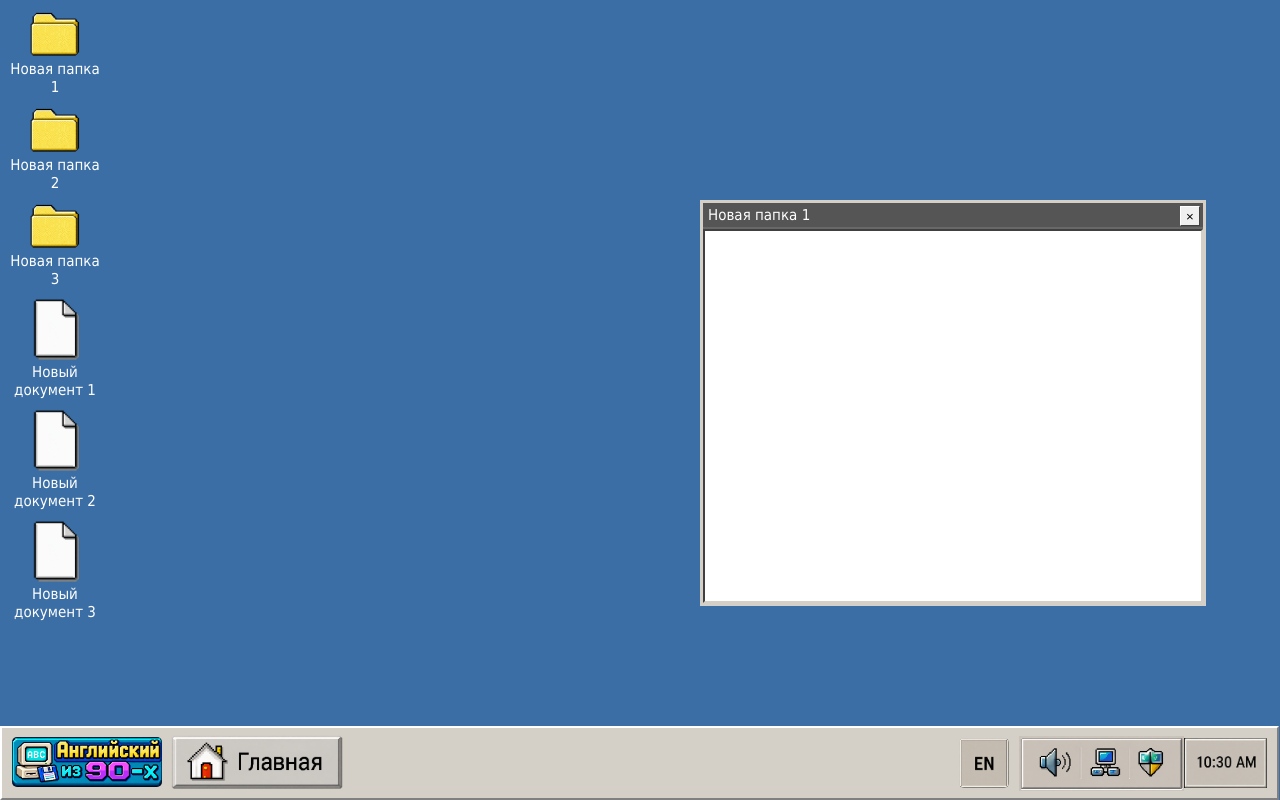
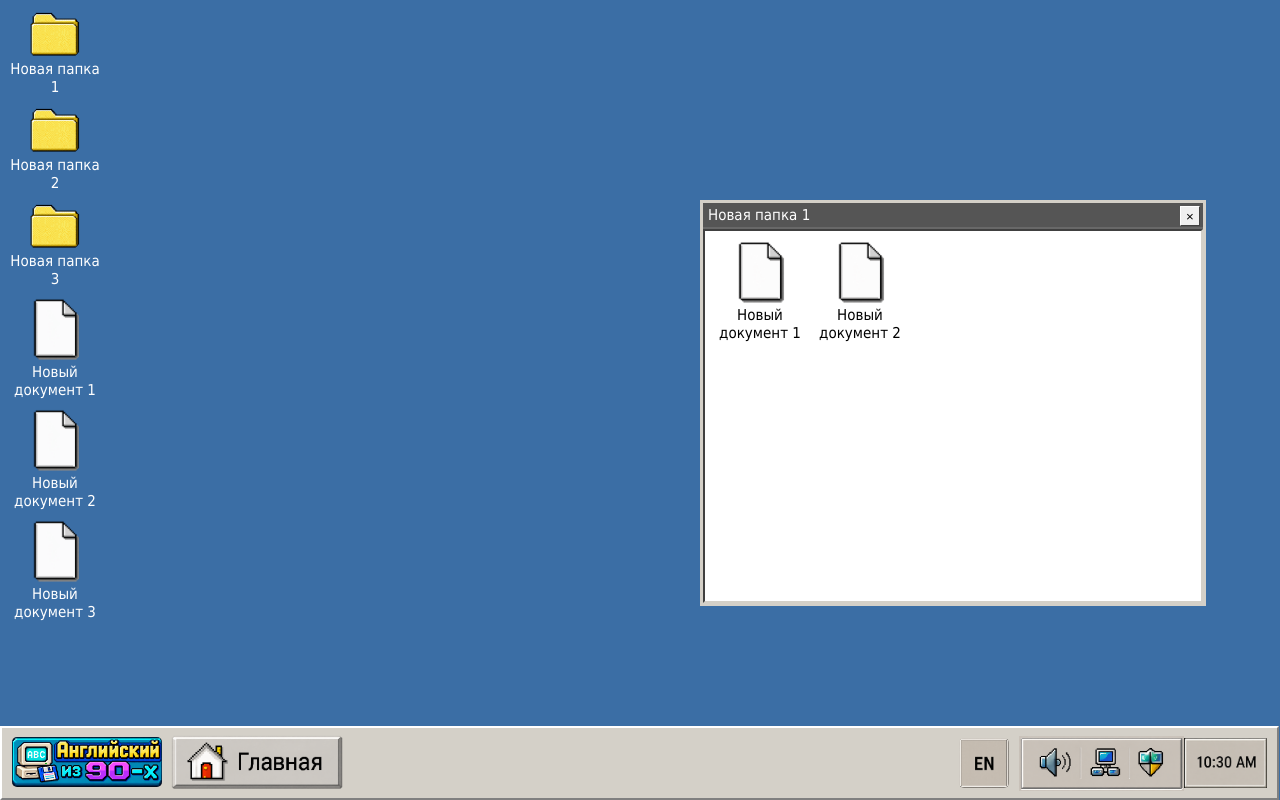
Before and after one commit to MariyaTre/english-from-90s, a React (Vite) app: page / in a window 1280 px wide. Both pictures are taken after a click on the picture 55 px from the left and 35 px from the top of the page. Built offline with nearby package versions, Linux system fonts and the light colour scheme.

Commit message:
Added folder-specific content and displayed documents using `.map()`.

```diff
--- a/src/App.css
+++ b/src/App.css
@@ -157,3 +157,6 @@ border-radius: 5px;
   display: flex;
   margin-left: 5px;
 }
+.folder-window-content .document-text {
+  color: black;
+}
--- a/src/App.jsx
+++ b/src/App.jsx
@@ -23,6 +23,12 @@ function App() {
         'Новый документ 3'
     ]
 
+    const folderContents = {
+        'Новая папка 1': ['Новый документ 1', 'Новый документ 2'],
+        'Новая папка 2': ['Новый документ 3'],
+        'Новая папка 3': []
+    }
+
     function openFolder(folderName) {
         console.log('Папка открыта', folderName);
         setOpenFolder(folderName);
@@ -44,6 +50,14 @@ function App() {
                             </button>
                         </div>
                         <div className="folder-window-content">
+                            {folderContents[openedFolder].map((documentName) => (
+                                <div className="document" key={documentName}>
+                                    <img className="document-img"
+                                         src={document}
+                                         alt={document}/>
+                                    <p className="document-text">{documentName}</p>
+                                </div>
+                                ))}
                         </div>
                     </div>
                     : null
```
